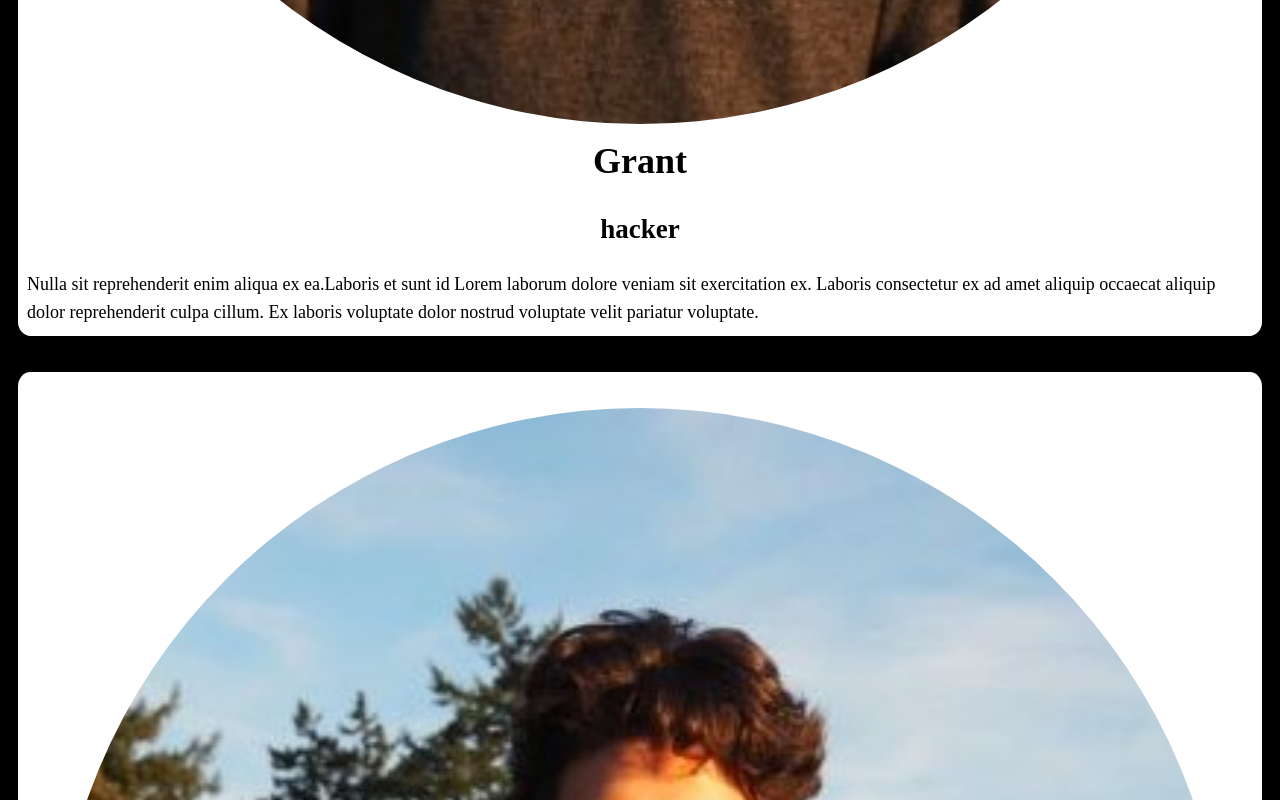
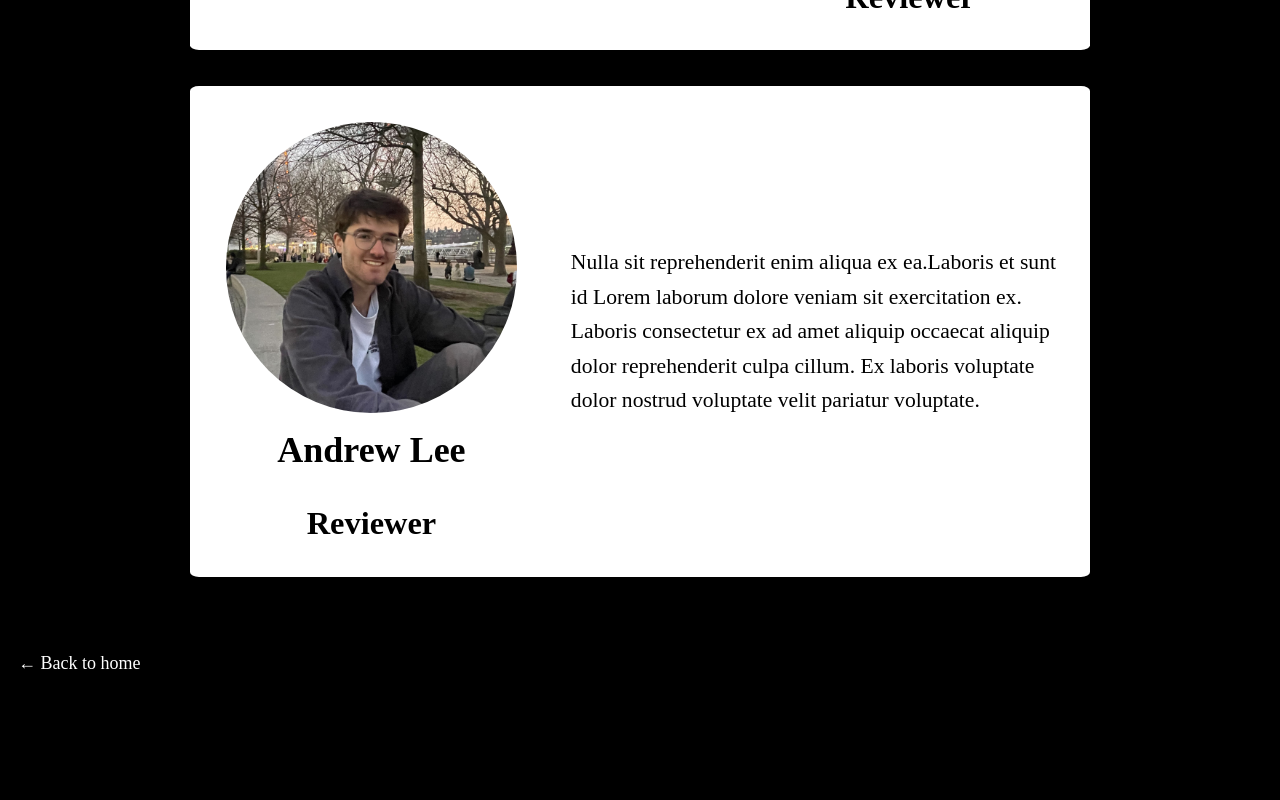
Before and after one commit to GSchowalter/TurtleMovieReviews, a Next.js app: page /meettheteam in a window 1280 px wide. Shown: the part 1320-2120 px from the top of the page. Built offline with nearby package versions, Linux system fonts and the light colour scheme; a web font is replaced by a local one.

Commit message:
meet the team v1 done

```diff
--- a/components/TeamCard/TeamCard.js
+++ b/components/TeamCard/TeamCard.js
@@ -3,9 +3,11 @@ import Image from "next/image";
 import utilStyles from "../../styles/utils.module.css";
 import styles from "./TeamCard.module.css";
 
-const TeamCard = ({ name, title, description }) => {
+const TeamCard = ({ name, last_name, title, description, reverse }) => {
+  const rev = reverse ? styles.card_reverse : "";
   return (
-    <div className={styles.card}>
+    <div className={`${styles.card} ${rev}`}>
+      <div className={styles.basic_info}>
         <div className={styles.img_wrapper}>
           <Image
             className={`${utilStyles.borderCircle} ${styles.image}`}
@@ -15,8 +17,11 @@ const TeamCard = ({ name, title, description }) => {
             layout="responsive"
           />{" "}
         </div>
-      <h1 className={styles.name}>{name}</h1>
+        <h1 className={styles.name}>
+          {name} {last_name}
+        </h1>
         <h2 className={styles.title}>{title}</h2>
+      </div>
       <p className={styles.description}>{description}</p>
     </div>
   );
--- a/components/TeamCard/TeamCard.module.css
+++ b/components/TeamCard/TeamCard.module.css
@@ -4,14 +4,42 @@
   flex-direction: column;
   align-items: center;
   min-height: 10rem;
-  max-width: 100%;
+  max-width: 25rem;
   margin-bottom: 2rem;
   border-radius: 1%;
 }
 
+.basic_info {
+  display: flex;
+  flex-direction: column;
+  align-items: center;
+  min-width: 20rem;
+}
+
+@media (min-width: 768px) {
+  .card {
+    margin: 1rem 0 1rem 0;
+    flex-direction: row;
+    max-width: 50rem;
+    font-size: larger;
+  }
+
+  .card_reverse {
+    flex-direction: row-reverse;
+  }
+
+  .name {
+    font-size: 2rem;
+    margin: 0;
+  }
+  .title {
+    padding-bottom: 1rem;
+  }
+}
 .img_wrapper {
   width: 100%;
   padding: 2rem 2rem 0 2rem;
+  display: block;
 }
 
 .title {
@@ -21,7 +49,7 @@
 
 .description {
   color: var(--dark_color);
-  margin: 0.5rem;
+  margin: 1rem;
 }
 
 .name {
--- a/components/layout.module.css
+++ b/components/layout.module.css
@@ -2,6 +2,7 @@
   max-width: 102rem;
   padding: 0 1rem;
   margin: 0 auto 6rem;
+  align-items: center;
 }
 
 .header {
--- a/pages/meettheteam.js
+++ b/pages/meettheteam.js
@@ -60,21 +60,38 @@ export default function meetttheteam() {
           </div>
         </div>
       </section> */}
-      <TeamCard
-        name="Grant"
-        title="hacker"
-        description="Nulla sit reprehenderit enim aliqua ex ea.Laboris et sunt id Lorem laborum dolore veniam sit exercitation ex. Laboris consectetur ex ad amet aliquip occaecat aliquip dolor reprehenderit culpa cillum. Ex laboris voluptate dolor nostrud voluptate velit pariatur voluptate."
-      />
-      <TeamCard
-        name="Grant"
-        title="hacker"
-        description="Nulla sit reprehenderit enim aliqua ex ea.Laboris et sunt id Lorem laborum dolore veniam sit exercitation ex. Laboris consectetur ex ad amet aliquip occaecat aliquip dolor reprehenderit culpa cillum. Ex laboris voluptate dolor nostrud voluptate velit pariatur voluptate."
-      />
-      <TeamCard
-        name="Grant"
-        title="hacker"
-        description="Nulla sit reprehenderit enim aliqua ex ea.Laboris et sunt id Lorem laborum dolore veniam sit exercitation ex. Laboris consectetur ex ad amet aliquip occaecat aliquip dolor reprehenderit culpa cillum. Ex laboris voluptate dolor nostrud voluptate velit pariatur voluptate."
-      />
+      <div className={styles.header}>
+        <h1>Meet the team</h1>
+      </div>
+
+      <div className={styles.card_container}>
+        <TeamCard
+          name="Grant"
+          last_name="Schowalter"
+          title="hacker"
+          description="My name is Grant Schowalter and in my freetime I like to watch
+        as many movies as possible. I figured I would try my hand at
+        engaging and growing the entertainment community by making this
+        site."
+        />
+        <TeamCard
+          name="Patrick"
+          last_name="Russo"
+          title="Reviewer"
+          reverse={true}
+          description="Hi I’m Patrick. During the day, I am a digital marketer, but
+        after hours I write movie reviews. I’ve always loved watching
+        movies sharing great movie recommendations with others if the
+        opportunity presents itself. I am also the proud father of a
+        sweet two year tabby and also very much enjoy playing chess."
+        />
+        <TeamCard
+          name="Andrew"
+          last_name="Lee"
+          title="Reviewer"
+          description="Nulla sit reprehenderit enim aliqua ex ea.Laboris et sunt id Lorem laborum dolore veniam sit exercitation ex. Laboris consectetur ex ad amet aliquip occaecat aliquip dolor reprehenderit culpa cillum. Ex laboris voluptate dolor nostrud voluptate velit pariatur voluptate."
+        />
+      </div>
     </Layout>
   );
 }
--- a/styles/meettheteam.module.css
+++ b/styles/meettheteam.module.css
@@ -14,48 +14,20 @@
   }
 }
 
-.image_wrap {
+.card_container {
   display: flex;
-  justify-content: center;
-  padding-top: 30px;
+  flex-direction: column;
+  align-items: center;
 }
 
-/* Add some shadows to create a card effect */
-.card {
-  box-shadow: 0 4px 8px 0 rgba(0, 0, 0, 0.2);
-  background: var(--theme-dark-green);
-  border-radius: 2%;
-  color: var(--theme-cream);
-}
-/* Some left and right padding inside the container */
-.card_container {
-  padding: 0 24px;
+@media (min-width: 768px) {
+  .card_container {
+    align-content: space-around;
+  }
 }
 
-/* Clear floats */
-.card_container::after,
-.row::after {
-  content: "";
-  clear: both;
-  display: table;
+.header {
+  display: flex;
+  align-items: center;
+  justify-content: center;
 }
-
-.title {
-  color: var(--theme-cream);
-}
-
-.button {
-  border: none;
-  outline: 0;
-  display: inline-block;
-  padding: 8px;
-  color: white;
-  background-color: #000;
-  text-align: center;
-  cursor: pointer;
-  width: 100%;
-}
-
-.button:hover {
-  background-color: #555;
-}
```
Also changed, not shown: public/images/andrew.jpg (added). Lines whose indentation alone changed are shown as unchanged.
